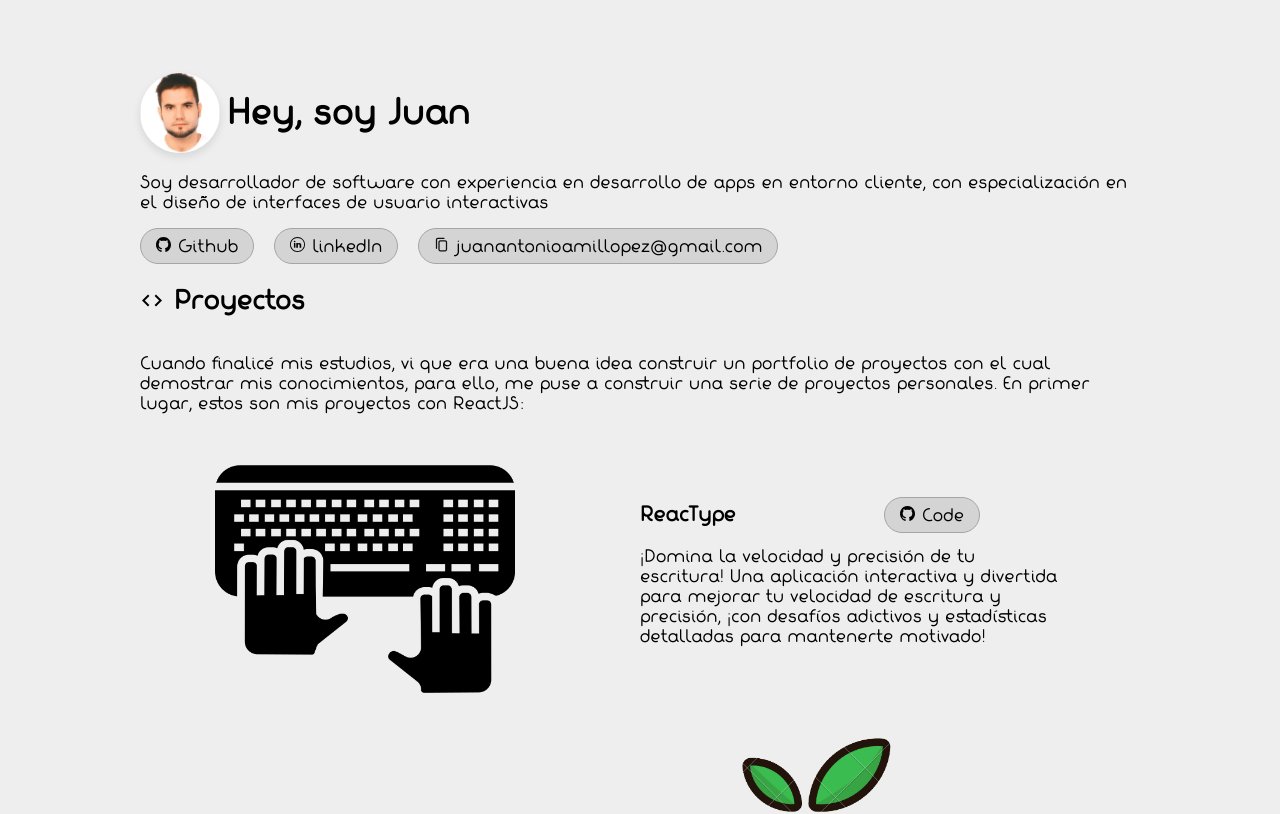
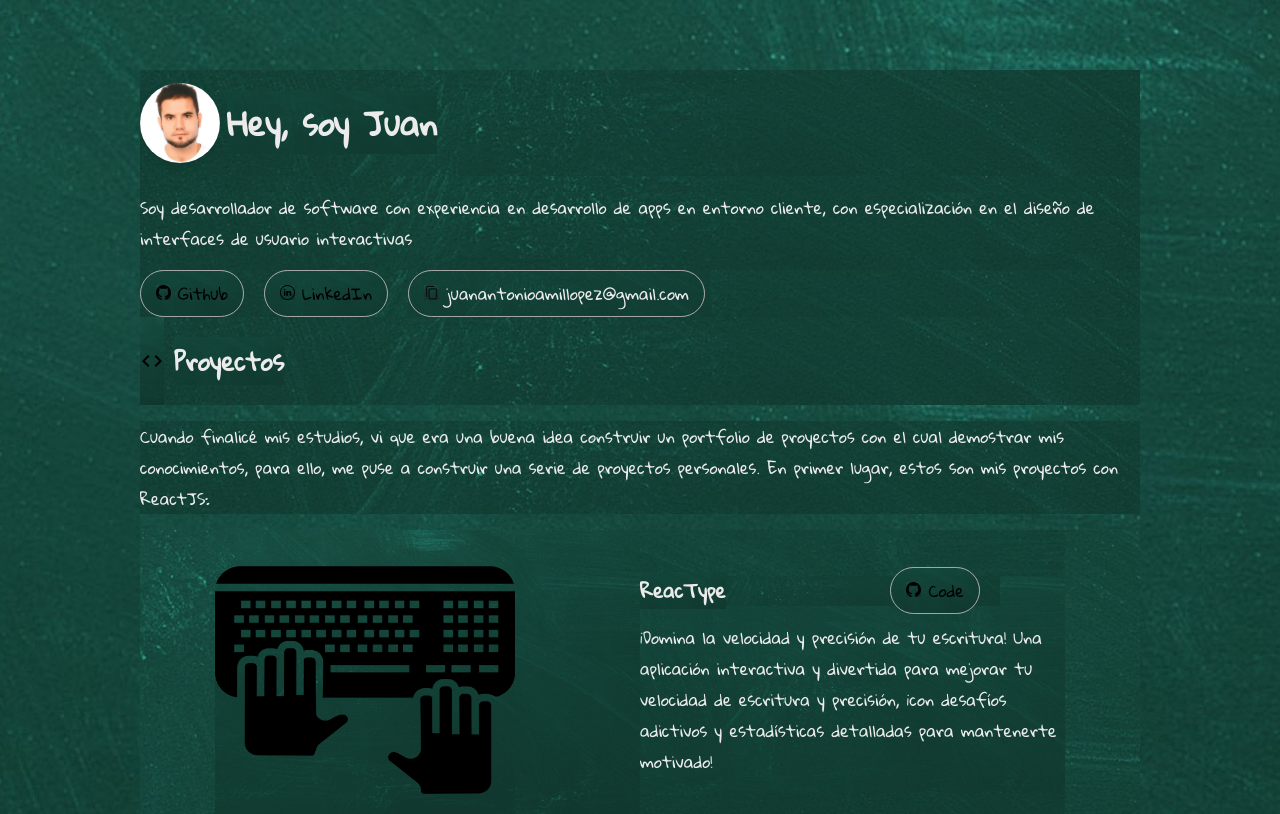
Before and after one commit to JuananA1000/Portfolio, a React (Vite) app: page / in a window 1280 px wide. Shown: the top 814 px of the page. Built offline with nearby package versions, Linux system fonts and the light colour scheme.

Commit message:
FEAT: Nueva imagen de portfolio: Estilo de pizarra

```diff
--- a/src/App.jsx
+++ b/src/App.jsx
@@ -9,9 +9,11 @@ function App() {
     <>
       <Descripcion />
       <Proyectos />
+      {/*
       <Experiencia />
       <About />
       <Footer />
+      */}
     </>
   );
 }
--- a/src/index.css
+++ b/src/index.css
@@ -2,30 +2,31 @@
   font-family: 'Fabada';
   src: url('./fonts/fabada.ttf') format('truetype');
 
-  /* IDEA: Cambiar la fuente a GochiHand */
-  /* font-family: 'GochiHand';
-  src: url('./fonts/gochiHand.ttf') format('truetype'); */
+  /* IDEA: Cambiar la fuente a Alguna de estas dos */
+  /*
+  font-family: 'GochiHand';
+  src: url('./fonts/gochiHand.ttf') format('truetype');
+ */
 
-  /* font-family: 'gloria-hallelujah';
-  src: url('./fonts/gloriaHallelujah.ttf') format('truetype');  */
+  font-family: 'gloria-hallelujah';
+  src: url('./fonts/gloriaHallelujah.ttf') format('truetype');
 }
 
 * {
+  font-family: 'gloria-hallelujah', Arial, sans-serif;
+  color: #ebebeb;
+  /*
   font-family: 'Fabada', Arial, sans-serif;
-  background-color: #eeeeee;
+  */
 
+  /*
+  font-family: 'GochiHand', Arial, sans-serif;
+ */
 
-  /* background-image: url('./images/img/fondo2.jpg');
+  background-image: url('./images/img/fondo2.jpg');
   background-size: cover;
   background-position: center;
   background-repeat: no-repeat;
-
-  font-family: 'GochiHand', Arial, sans-serif;
-  color: #ffffff;
-
-  font-family: 'gloria-hallelujah', Arial, sans-serif;
-  color: #ffffff;
-  */
 }
 
 body {
```
